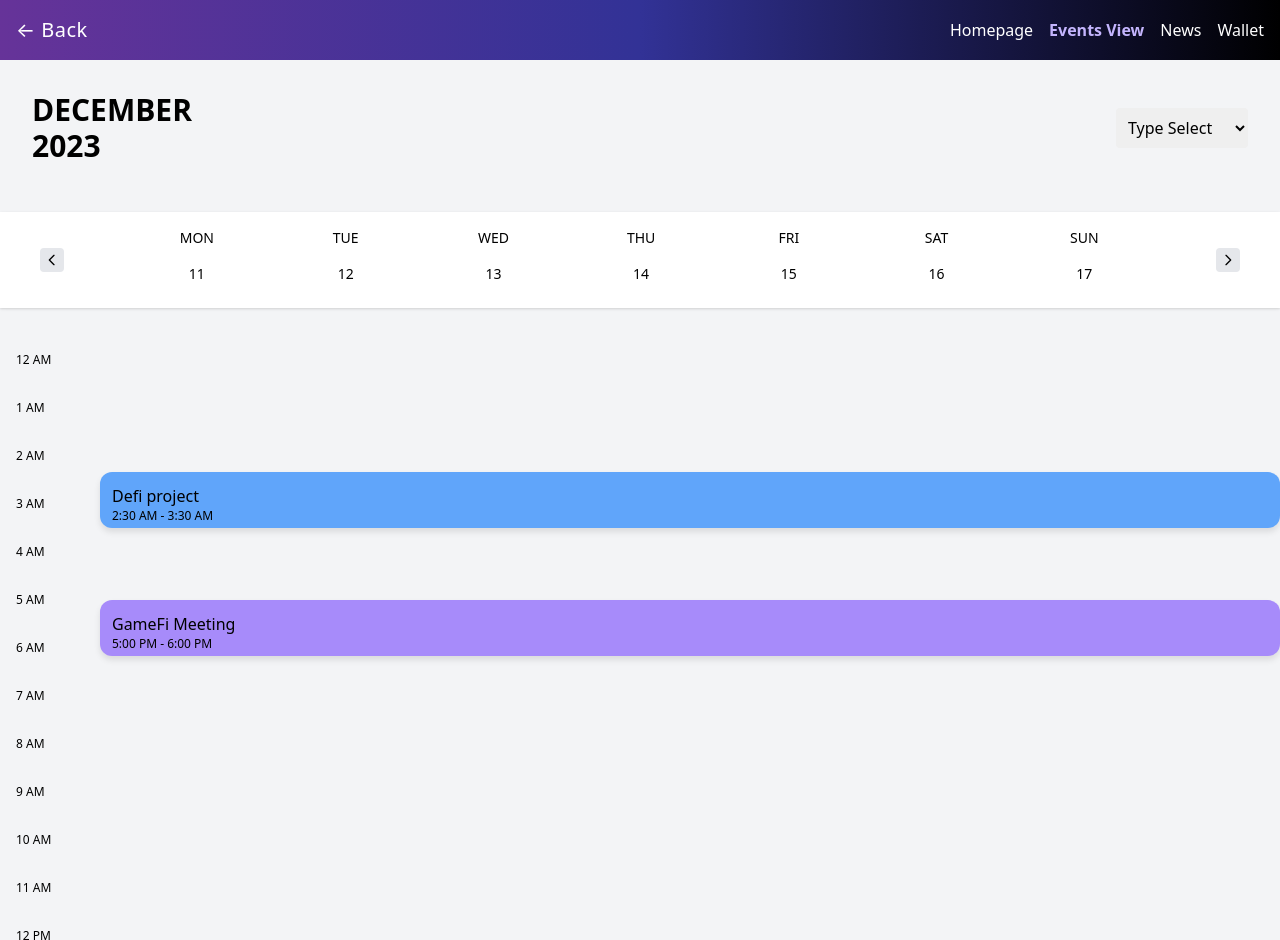
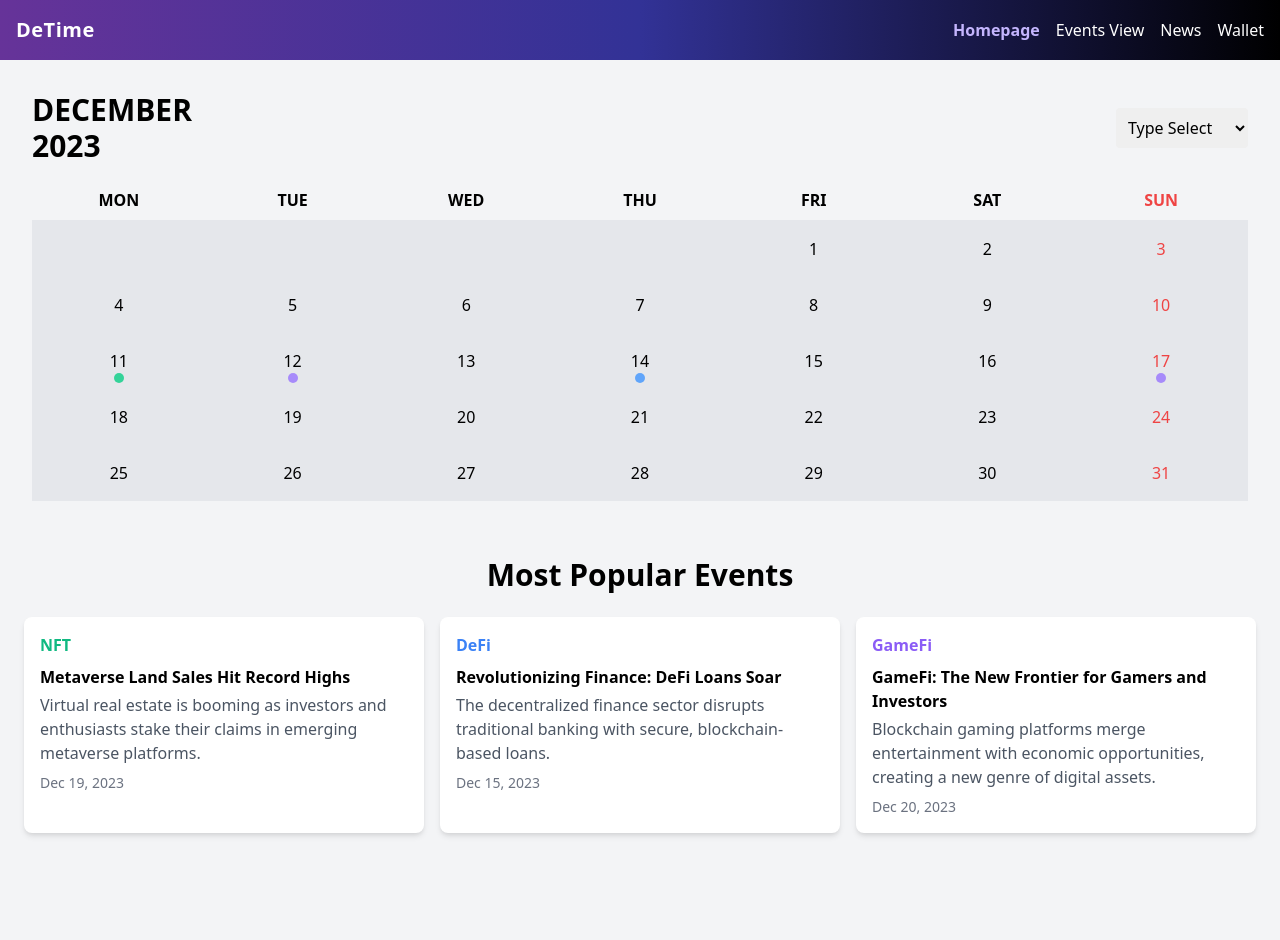
Before and after one commit to deeexiao/DeTime, a plain HTML site: page DeTime/assets/calendar.html in a window 1280 px wide. After the commit the page ends 857 px from the top, so only its background shows below. Drawn offline with nearby package versions, Linux system fonts and the light colour scheme.

Commit message:
Update calendar.html

```diff
--- a/DeTime/assets/calendar.html
+++ b/DeTime/assets/calendar.html
@@ -5,27 +5,64 @@
     <meta charset="UTF-8">
     <meta name="viewport" content="width=device-width, initial-scale=1.0">
     <title>Web3 Homepage</title>
+
     <!-- Tailwind CSS -->
     <link href="https://cdn.jsdelivr.net/npm/tailwindcss@2.2.19/dist/tailwind.min.css" rel="stylesheet">
+
     <style>
         /* Custom Gradient for Navigation */
         .gradient-bg {
             background: linear-gradient(90deg, rgba(102, 51, 153, 1) 0%, rgba(50, 50, 150, 1) 50%, hwb(0 0% 100%) 100%);
         }
+
+        /* Custom Styles for Calendar Events */
+        .event-dot {
+            height: 10px;
+            width: 10px;
+            border-radius: 50%;
+            display: inline-block;
+            position: absolute;
+            top: 100%;
+            left: 50%;
+            transform: translateX(-50%);
+            margin-bottom: 4px;
+        }
+        .nft { background-color: #34D399; } /* NFT Event Color */
+        .defi { background-color: #60A5FA; } /* DeFi Event Color */
+        .gamefi { background-color: #A78BFA; } /* GameFi Event Color */
+        .hidden { display: none; } /* Class for Hiding Elements */
+        .event-date { position: relative; cursor: pointer; } /* Making Dates Clickable */
+
+        /* Footer Styles */
+        html, body {
+            height: 100%;
+            margin: 0;
+        }
+        body {
+            display: flex;
+            flex-direction: column;
+        }
+        .content {
+            flex: 1 0 auto; /* This will push the footer to the bottom */
+        }
+        footer {
+            flex-shrink: 0; /* Prevent footer from shrinking */
+        }
     </style>
 </head>
+
 <body class="bg-gray-100">
     <!-- Navigation Bar -->
     <nav class="gradient-bg p-4 text-white">
         <div class="container mx-auto flex items-center justify-between">
             <!-- Website Logo and Title -->
             <div>
-                <a href="index.html" class="text-xl tracking-wide">&larr; Back</a>
+                <span class="font-semibold text-xl tracking-wide">DeTime</span>
             </div>
             <!-- Navigation Links -->
             <div class="flex space-x-4">
-                <a href="index.html" class="hover:text-gray-200">Homepage</a>
-                <a href="calendar.html" class="font-semibold text-purple-300 hover:text-gray-200">Events View</a>
+                <a href="index.html" class="font-semibold text-purple-300 hover:text-gray-200">Homepage</a>
+                <a href="calendar.html" class="hover:text-gray-200">Events View</a>
                 <a href="news.html" class="hover:text-gray-200">News</a>
                 <a href="#wallet" class="hover:text-gray-200">Wallet</a>
                 <!-- Other Links -->
@@ -33,305 +70,181 @@
         </div>
     </nav>
 
-    <!-- ...前面的代码 -->
-        <meta charset="UTF-8">
-        <meta name="viewport" content="width=device-width, initial-scale=1.0">
-        <title>2023年12月日历</title>
-        <link href="https://cdn.jsdelivr.net/npm/tailwindcss@2.2.19/dist/tailwind.min.css" rel="stylesheet">
-
+    <!-- Calendar Module -->
     <div class="calendar-module m-8">
-            <!-- 选择框和日历头部 -->
+        <!-- Calendar Header -->
         <div class="flex justify-between items-center mb-4">
             <div>
                 <h1 class="text-3xl font-bold">DECEMBER</h1>
                 <h2 class="text-3xl font-bold">2023</h2>
             </div>
-                <!-- 下拉选择框 -->
+            <!-- Dropdown for Event Filtering -->
             <select id="eventFilter" class="p-2 rounded" onchange="filterEvents(this.value);">
                 <option value="all">Type Select</option>
                 <option value="nft">NFT Only</option>
                 <option value="defi">DeFi Only</option>
-                    <option value="GameFi">GameFi Only</option>
+                <option value="gamefi">GameFi Only</option>
             </select>
         </div>
-            <!-- 日历表格 -->
+
+        <!-- Calendar Table -->
         <table class="table-fixed border-collapse w-full">
-                <!-- 表头和表体同您提供的代码 -->
+            <!-- Calendar Header -->
+            <thead>
+                <tr>
+                    <th class="border-b p-2">MON</th>
+                    <th class="border-b p-2">TUE</th>
+                    <th class="border-b p-2">WED</th>
+                    <th class="border-b p-2">THU</th>
+                    <th class="border-b p-2">FRI</th>
+                    <th class="border-b p-2">SAT</th>
+                    <th class="border-b p-2 text-red-500">SUN</th>
+                </tr>
+            </thead>
+            <!-- Calendar Body -->
+            <tbody class="text-center">
+                <!-- Week Rows -->
+                   <!-- 第一周 -->
+                   <tr class="bg-gray-200">
+                    <td class="p-4"></td>
+                    <!-- 12月份第一天是周五，所以这周的前四天为空 -->
+                    <td class="p-4"></td>
+                    <td class="p-4"></td>
+                    <td class="p-4"></td>
+                    <td class="p-4 event-date" onclick="goToEventDetails('2023-12-01')">1</td>
+                    <td class="p-4 event-date" onclick="goToEventDetails('2023-12-02')">2</td>
+                    <td class="p-4 text-red-500 event-date" onclick="goToEventDetails('2023-12-03')">3</td>
+                </tr>
+                <!-- 第二周 -->
+                <tr class="bg-gray-200">
+                    <td class="p-4 event-date" onclick="goToEventDetails('2023-12-04')">4</td>
+                    <td class="p-4 event-date" onclick="goToEventDetails('2023-12-05')">5</td>
+                    <td class="p-4 event-date" onclick="goToEventDetails('2023-12-06')">6</td>
+                    <td class="p-4 event-date" onclick="goToEventDetails('2023-12-07')">7</td>
+                    <td class="p-4 event-date" onclick="goToEventDetails('2023-12-08')">8</td>
+                    <td class="p-4 event-date" onclick="goToEventDetails('2023-12-09')">9</td>
+                    <td class="p-4 text-red-500 event-date" onclick="goToEventDetails('2023-12-10')">10</td>
+                    <!-- 第三周 -->
+                    <tr class="bg-gray-200">
+                        <!-- 重复前面的模式填充其他日期 -->
+                        <td class="p-4 relative">
+                            <div class="event-date" onclick="goToEventDetails('2023-12-11')">11
+                                <span class="event-dot nft"></span>
+                                <!-- NFT事件 -->
+                            </div>
+                        </td>
+                        <td class="p-4 relative">
+                            <div class="event-date" onclick="goToEventDetails('2023-12-12')">12
+                                <span class="event-dot gamefi"></span>
+                                <!-- GameFi事件 -->
+                            </div>
+                        </td>
+                        <td class="p-4 event-date" onclick="goToEventDetails('2023-12-13')">13</td>
+                        <td class="p-4 relative">
+                            <div class="event-date" onclick="goToEventDetails('2023-12-14')">14
+                                <span class="event-dot defi"></span>
+                                <!-- DeFi事件 -->
+                            </div>
+                            <td class="p-4 event-date" onclick="goToEventDetails('2023-12-15')">15</td>
+                            <td class="p-4 event-date" onclick="goToEventDetails('2023-12-16')">16</td>
+                            <td class="p-4 text-red-500 event-date">
+                                <div class="event-date" onclick="goToEventDetails('2023-12-17')">17
+                                    <span class="event-dot gamefi"></span>
+                                    <!-- GameFi事件 -->
+                                </div>
+                            </td>
+                    </tr>
+                    <!-- 第四周 -->
+                    <tr class="bg-gray-200">
+                        <!-- 重复前面的模式填充其他日期 -->
+                        <td class="p-4 event-date" onclick="goToEventDetails('2023-12-18')">18</td>
+                        <td class="p-4 event-date" onclick="goToEventDetails('2023-12-19')">19</td>
+                        <td class="p-4 event-date" onclick="goToEventDetails('2023-12-20')">20</td>
+                        <td class="p-4 event-date" onclick="goToEventDetails('2023-12-21')">21</td>
+                        <td class="p-4 event-date" onclick="goToEventDetails('2023-12-22')">22</td>
+                        <td class="p-4 event-date" onclick="goToEventDetails('2023-12-23')">23</td>
+                        <td class="p-4 text-red-500 event-date" onclick="goToEventDetails('2023-12-24')">24</td>
+                    </tr>
+                    <!-- 第五周 -->
+                    <tr class="bg-gray-200">
+                        <td class="p-4 event-date" onclick="goToEventDetails('2023-12-25')">25</td>
+                        <td class="p-4 event-date" onclick="goToEventDetails('2023-12-26')">26</td>
+                        <td class="p-4 event-date" onclick="goToEventDetails('2023-12-27')">27</td>
+                        <td class="p-4 event-date" onclick="goToEventDetails('2023-12-28')">28</td>
+                        <td class="p-4 event-date" onclick="goToEventDetails('2023-12-29')">29</td>
+                        <td class="p-4 event-date" onclick="goToEventDetails('2023-12-30')">30</td>
+                        <td class="p-4 text-red-500 event-date" onclick="goToEventDetails('2023-12-31')">31</td>
+</head>
+            </tbody>
         </table>
     </div>
 
-    <!-- 日历日期选择器 -->
-    <!--
-    <div class="flex justify-center items-center p-2">
-        <span class="font-bold text-lg">December 2023 &darr;</span>
+    <!-- Event Filtering Script -->
+    <script>
+        function filterEvents(type) {
+            var dots = document.querySelectorAll('.event-dot');
+            dots.forEach(function(dot) {
+                if (type === 'all' || dot.classList.contains(type)) {
+                    dot.style.display = 'inline-block';
+                } else {
+                    dot.style.display = 'none';
+                }
+            });
+        }
+    </script>
+
+    <!-- Footer Section -->
+    <footer class="container mx-auto p-6">
+        <h2 class="text-3xl font-bold text-center mb-6">Most Popular Events</h2>
+        <div class="grid grid-cols-1 md:grid-cols-3 gap-4">
+            <!-- Event Categories -->
+            <!-- NFT, DeFi, GameFi Sections -->
+        <!-- NFT Category -->
+        <div class="bg-white p-4 rounded-lg shadow-md hover:shadow-lg transition-shadow duration-300">
+            <h3 class="text-green-500 font-bold">NFT</h3>
+            <a href="#nft-news1" class="hover:underline">
+                <h4 class="font-bold mt-2 mb-1">Metaverse Land Sales Hit Record Highs</h4>
+                <p class="text-gray-600">Virtual real estate is booming as investors and enthusiasts stake their claims in emerging metaverse platforms.</p>
+            </a>
+            <p class="text-sm mt-2 text-gray-500">Dec 19, 2023</p>
         </div>
-    -->
-    <div id="content-11" class="date-content hidden">...</div>
-    <div id="content-12" class="date-content hidden">...</div>
-    <div id="content-13" class="date-content hidden">...</div>
-    <div id="content-14" class="date-content hidden">...</div>
-    <div id="content-15" class="date-content hidden">...</div>
-    <div id="content-16" class="date-content hidden">...</div>
-    <div id="content-17" class="date-content hidden">...</div>
+        <!-- DeFi Category -->
+        <div class="bg-white p-4 rounded-lg shadow-md hover:shadow-lg transition-shadow duration-300">
+            <h3 class="text-blue-500 font-bold">DeFi</h3>
+            <a href="#defi-news1" class="hover:underline">
+                <h4 class="font-bold mt-2 mb-1">Revolutionizing Finance: DeFi Loans Soar</h4>
+                <p class="text-gray-600">The decentralized finance sector disrupts traditional banking with secure, blockchain-based loans.</p>
+            </a>
+            <p class="text-sm mt-2 text-gray-500">Dec 15, 2023</p>
+        </div>
+        <!-- GameFi Category -->
+        <div class="bg-white p-4 rounded-lg shadow-md hover:shadow-lg transition-shadow duration-300">
+            <h3 class="text-purple-500 font-bold">GameFi</h3>
+            <a href="#gamefi-news1" class="hover:underline">
+                <h4 class="font-bold mt-2 mb-1">GameFi: The New Frontier for Gamers and Investors</h4>
+                <p class="text-gray-600">Blockchain gaming platforms merge entertainment with economic opportunities, creating a new genre of digital assets.</p>
+            </a>
+            <p class="text-sm mt-2 text-gray-500">Dec 20, 2023</p>
+        </div>
+        <style>
+            html, body {
+                height: 100%;
+                margin: 0;
+              }
 
-      <meta charset="UTF-8">
-      <meta name="viewport" content="width=device-width, initial-scale=1.0">
-      <title>周日历</title>
-      <link href="https://cdn.jsdelivr.net/npm/tailwindcss@2.2.19/dist/tailwind.min.css" rel="stylesheet">
-      <style>
-        .sticky {
-          position: sticky;
-          top: 0;
-          z-index: 10;
+              body {
+                display: flex;
+                flex-direction: column;
               }
-        .scroll-container {
-          overflow-y: auto;
-          height: 600px; /* 可以根据需要调整高度 */
-          position: relative;
+
+              .content {
+                flex: 1 0 auto; /* This will push the footer to the bottom */
               }
-        .time-slot {
-          width: 100px; /* 可以根据实际情况调整宽度 */
-          position: absolute;
-          left: 0;
-        }
-        .events-container {
-          margin-left: 100px; /* 应与.time-slot的宽度相同 */
+
+              footer {
+                flex-shrink: 0; /* Prevent footer from shrinking */
               }
         </style>
-    <body class="bg-gray-100">
-
-          <meta charset="UTF-8">
-          <meta name="viewport" content="width=device-width, initial-scale=1.0">
-          <title>周日历</title>
-          <link href="https://cdn.jsdelivr.net/npm/tailwindcss@2.2.19/dist/tailwind.min.css" rel="stylesheet">
-          <style>
-            .sticky {
-              position: sticky;
-              top: 0;
-              background: white;
-              z-index: 10;
-            }
-            .date-active {
-              background-color: rgb(140, 122, 255);
-              color: white;
-              border-radius: 0%;
-            }
-          </style>
-        <style>
-  .date-number {
-    cursor: pointer;
-    margin-top: 0.5rem; /* 与星期文本保持距离 */
-    padding: 0.5rem; /* 确保数字有足够的空间 */
-    border-radius: 50%; /* 使按钮圆角，当box-shadow作为圆圈时 */
-    position: relative; /* 定位用于z-index */
-    z-index: 1; /* 确保在box-shadow之上 */
-  }
-  .date-number.date-active {
-    box-shadow: 0 0 0 0px blue; /* 创建蓝色圆圈效果，圆圈大小可以通过调整box-shadow的最后一个值来控制 */
-  }
-</style>
-
-<style>
-    .date-number {
-      cursor: pointer;
-      margin-top: 0.5rem; /* 与星期文本保持距离 */
-      padding: 0.5rem; /* 确保数字有足够的空间 */
-      border-radius: 50%; /* 使按钮圆角，当box-shadow作为圆圈时 */
-      position: relative; /* 定位用于z-index */
-      z-index: 1; /* 确保在box-shadow之上 */
-    }
-    .date-number.date-active {
-      box-shadow: 0 0 0 0px blue; /* 创建蓝色圆圈效果，圆圈大小可以通过调整box-shadow的最后一个值来控制 */
-    }
-  </style>
-        <body class="bg-gray-100">
-          <div class="flex justify-between items-center my-4 sticky top-0 flex justify-between text-sm px-10 py-4 bg-white shadow">
-
-        <!-- Previous Button -->
-        <button id="prev" class="p-1 rounded bg-gray-200 hover:bg-gray-300 text-sm">
-            <svg xmlns="http://www.w3.org/2000/svg" class="h-4 w-4" fill="none" viewBox="0 0 24 24" stroke="currentColor">
-                <path stroke-linecap="round" stroke-linejoin="round" stroke-width="2" d="M15 19l-7-7 7-7" />
-            </svg>
-        </button>
-        <!-- Weekdays Header -->
-
-            <div class="flex flex-col items-center">
-              <span>MON</span>
-              <button class="date-number" data-date="11">11</button>
-            </div>
-            <div class="flex flex-col items-center">
-              <span>TUE</span>
-              <button class="date-number" data-date="12">12</button>
-            </div>
-            <div class="flex flex-col items-center">
-              <span>WED</span>
-              <button class="date-number" data-date="13">13</button>
-            </div>
-            <div class="flex flex-col items-center">
-              <span>THU</span>
-              <button class="date-number" data-date="14">14</button>
-            </div>
-            <div class="flex flex-col items-center">
-              <span>FRI</span>
-              <button class="date-number" data-date="15">15</button>
-            </div>
-            <div class="flex flex-col items-center">
-              <span>SAT</span>
-              <button class="date-number" data-date="16">16</button>
-            </div>
-            <div class="flex flex-col items-center">
-              <span>SUN</span>
-              <button class="date-number" data-date="17">17</button>
-            </div>
-
-
-          <!-- Next Button -->
-         <button id="next" class="p-1 rounded bg-gray-200 hover:bg-gray-300 text-sm">
-           <svg xmlns="http://www.w3.org/2000/svg" class="h-4 w-4" fill="none" viewBox="0 0 24 24" stroke="currentColor">
-               <path stroke-linecap="round" stroke-linejoin="round" stroke-width="2" d="M9 5l7 7-7 7" />
-           </svg>
-        </button>
-      </div>
-    </div>
-      <!-- 日历的时间轴 -->
-          <meta charset="UTF-8">
-          <meta name="viewport" content="width=device-width, initial-scale=1.0">
-          <title>Events Calendar</title>
-          <link href="https://cdn.jsdelivr.net/npm/tailwindcss@2.2.19/dist/tailwind.min.css" rel="stylesheet">
-          <style>
-              .sticky {
-                  position: sticky;
-                  top: 0;
-                  z-index: 10;
-                  background: white;
-              }
-              .scroll-container {
-                  overflow-y: auto;
-                  height: 600px;
-                  position: relative;
-              }
-              .event {
-                  position: absolute;
-                  left: 100px; /* Align with the time-slot */
-                  right: 0;
-                  border-radius: 12px;
-                  padding: 12px;
-                  margin: 4px 0;
-                  box-shadow: 0 4px 6px rgba(0, 0, 0, 0.1);
-              }
-              /* Different colors for different event types */
-              .nft-event { background-color: #34D399; }
-              .defi-event { background-color: #60A5FA; }
-              .gamefi-event { background-color: #A78BFA; }
-          </style>
-      <body class="bg-gray-100">
-          <!-- Navigation Bar -->
-          <!-- ...existing navigation bar... -->
-
-          <!-- Calendar Module -->
-          <div class="calendar-module m-8">
-              <!-- ...existing calendar module... -->
-          </div>
-
-          <!-- Sticky Weekday Header -->
-          <!-- ...existing sticky header... -->
-
-          <!-- Scrollable Time Slots and Events Container -->
-          <div class="scroll-container p-4">
-              <!-- Time Slot -->
-              <!-- ...existing time slot... -->
-
-              <!-- Events Container -->
-              <div class="events-container">
-                  <!-- Event Cards -->
-                  <div class="event defi-event" style="top: 8rem; height: 3.5rem;">
-                      <span>Defi project</span>
-                      <div class="text-xs">2:30 AM - 3:30 AM</div>
-                  </div>
-                  <div class="event gamefi-event" style="top: 16rem; height: 3.5rem;">
-                      <span>GameFi Meeting</span>
-                      <div class="text-xs">5:00 PM - 6:00 PM</div>
-                  </div>
-                  <!-- ...other events... -->
-              </div>
-          </div>
-        </div>
-
-        <!--定义高亮的颜色-->
-          <style>
-            .highlighted {
-            background-color: yellow; /* 你可以选择适合你网站风格的颜色 */
-            }
-        </style>
-
-          <script>
-              // JavaScript for generating time slots
-              const timeSlotContainer = document.querySelector('.scroll-container');
-              for (let i = 0; i < 24; i++) {
-                  const timeLabel = document.createElement('div');
-                  timeLabel.className = 'text-xs py-3';
-                  timeLabel.textContent = `${i === 0 || i === 12 ? 12 : i % 12} ${i < 12 ? 'AM' : 'PM'}`;
-                  timeLabel.style.position = 'absolute';
-                  timeLabel.style.top = `${i * 3}rem`; // Assuming each hour block is 3rem tall
-                  timeSlotContainer.appendChild(timeLabel);
-              }
-              const eventsData = {
-        "11": [
-          { type: "nft-event", title: "NFT Launch", time: "12:00 AM - 1:15 AM" },
-        ],
-        "12": [
-          { type: "gamefi-event", title: "Gamefi IEO Launch", time: "12:00 AM - 1:15 AM" },
-        ],
-        "14": [
-          { type: "defi-event", title: "IDO Launch(DeFi)", time: "12:00 AM - 1:15 AM" },
-        ],
-        "17": [
-          { type: "gamefi-event", title: "GameFi Event", time: "12:00 AM - 1:15 AM" },
-        ],
-      };
-
-      const dates = document.querySelectorAll('.date-number');
-      dates.forEach(date => {
-        date.addEventListener('click', function() {
-          dates.forEach(d => d.classList.remove('date-active'));
-          date.classList.add('date-active');
-
-          const selectedDate = date.getAttribute('data-date');
-          const eventsForDate = eventsData[selectedDate] || [];
-
-          const eventsContainer = document.querySelector('.events-container');
-          eventsContainer.innerHTML = '';
-          eventsForDate.forEach(event => {
-            const eventDiv = document.createElement('div');
-            eventDiv.className = `event ${event.type}`;
-            eventDiv.innerHTML = `
-              <span>${event.title}</span>
-              <div class="text-xs">${event.time}</div>
-            `;
-            eventsContainer.appendChild(eventDiv);
-          });
-        });
-      });
-
-      document.querySelectorAll('.event').forEach(eventDiv => {
-    eventDiv.addEventListener('dblclick', function() {
-        // 切换高亮状态
-        eventDiv.classList.toggle('highlighted');
-    });
-});
-
-// 选择包含所有事件的容器
-const eventsContainer = document.querySelector('.events-container');
-
-// 为这个容器添加一个双击事件监听器
-eventsContainer.addEventListener('dblclick', function(e) {
-    // 检查被双击的元素是否有 'event' 类
-    if (e.target.classList.contains('event')) {
-        // 切换高亮状态
-        e.target.classList.toggle('highlighted');
-    }
-});
-
-          </script>
+    </footer>
 </body>
 </html>
```
Lines whose indentation alone changed are shown as unchanged.
